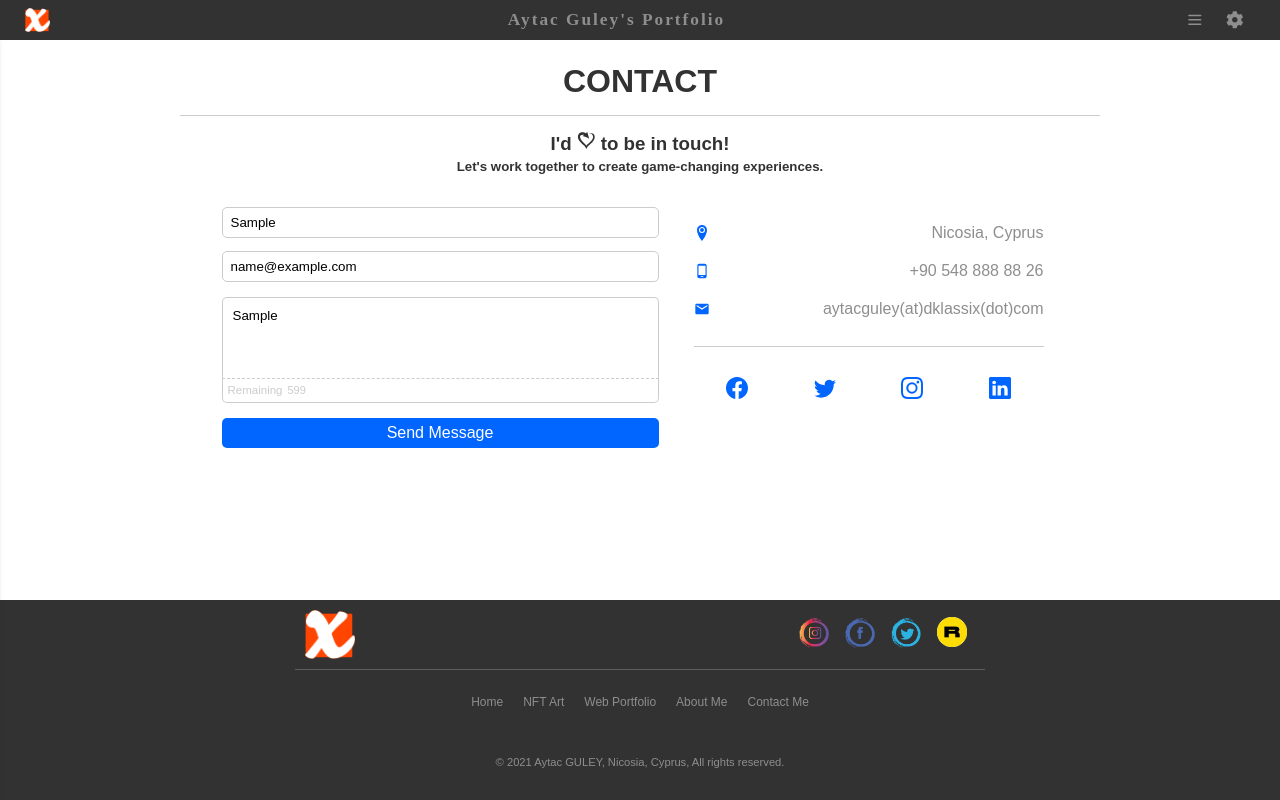
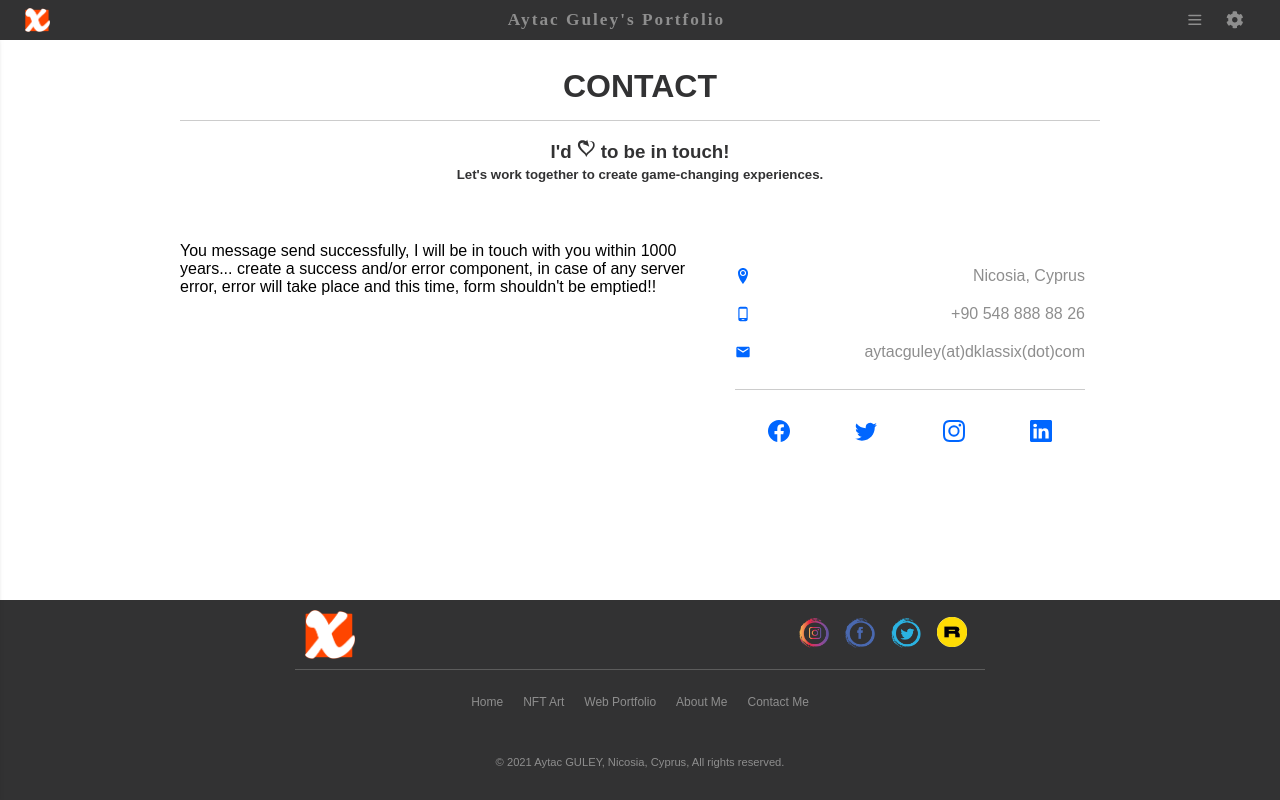
Before and after one commit to aytacg26/myportfolioweb, a React (Create React App) app: page /contact in a window 1280 px wide. Both pictures are taken after typing "Sample", "name@example.com", "Sample" into the empty fields and a click on the button "Send Message". Built offline with nearby package versions, Linux system fonts and the light colour scheme; a web font is replaced by a local one.

Commit message:
contact page revised from single useState to multi

```diff
--- a/src/components/Pages/Contact/Contact.js
+++ b/src/components/Pages/Contact/Contact.js
@@ -1,6 +1,10 @@
 import React, { useState, useEffect } from 'react';
 import { useSelector } from 'react-redux';
-import { validateName, validateEmail } from '../../../Utils/Utils';
+import {
+  validateName,
+  validateEmail,
+  validateMessage,
+} from '../../../Utils/Utils';
 import { GiSelfLove } from 'react-icons/gi';
 import { ImLocation2 } from 'react-icons/im';
 import { MdPhoneAndroid, MdEmail } from 'react-icons/md';
@@ -17,33 +21,89 @@ const messages = [
 ];
 
 const Contact = () => {
-  const [formData, setFormData] = useState({
-    name: '',
-    email: '',
-    message: '',
-  });
-  const [isValidName, setIsValidName] = useState(false);
-  const [isValidEmail, setIsValidEmail] = useState(false);
-  const [isValidMessage, setIsValidMessage] = useState(false);
+  const [name, setName] = useState('');
+  const [email, setEmail] = useState('');
+  const [message, setMessage] = useState('');
+  const [isValidName, setIsValidName] = useState(true);
+  const [isValidEmail, setIsValidEmail] = useState(true);
+  const [isValidMessage, setIsValidMessage] = useState(true);
   const [contactHeading, setContactHeading] = useState(0);
+  const [messageSend, setMessageSend] = useState(false);
 
   const { darkMode } = useSelector((state) => state.mode);
 
-  const { name, email, message } = formData;
+  /*@TODO :
+    -check validation onBlur
+
+    -validations must be false initially, check if user enters a input and leaves it empty
+    then run the error mechanism
+
+    -validation in entryHandlers will be dependent to another state, therefore
+    we need to use useReducer instead of multiple useStates and validation functions
+    must be used in enteryHandlers before setting validations to true.
+
+    - After completion of backend, connect this component to redux
+
+    - create a message send component and whenever message send successfully,
+    the form will be cleared, and for 6 seconds, message send component will take place
+    instead of ContactForm component.
+  */
 
   useEffect(() => {
     const headingIndex = Math.floor(Math.random() * 4);
     setContactHeading(headingIndex);
   }, []);
 
-  const formDataHandler = (e) => {
-    const { name, value } = e.target;
-    setFormData((prevState) => ({ ...prevState, [name]: value }));
+  useEffect(() => {
+    if (messageSend) {
+      setTimeout(() => {
+        setMessageSend(false);
+      }, 6000);
+    }
+  }, [messageSend]);
+
+  const nameEntryHandler = (e) => {
+    setName(e.target.value);
+    setIsValidName(true);
+  };
+  const emailEntryHandler = (e) => {
+    setEmail(e.target.value);
+    setIsValidEmail(true);
+  };
+  const messageEntryHandler = (e) => {
+    setMessage(e.target.value);
+    setIsValidMessage(true);
   };
 
   const formSubmitHandler = (e) => {
     e.preventDefault();
-    console.log(formData);
+
+    //Validation
+    const validName = validateName(name);
+    const validEmail = validateEmail(email);
+    const validMessage = validateMessage(message);
+
+    if (validName && validEmail && validMessage.isValid) {
+      setIsValidEmail(true);
+      setIsValidMessage(true);
+      setIsValidName(true);
+
+      const message = { name, email, message: validMessage.message };
+
+      setName('');
+      setEmail('');
+      setMessage('');
+      setMessageSend(true);
+
+      console.log(message);
+    } else {
+      setIsValidName(validName);
+      setIsValidEmail(validEmail);
+      setIsValidMessage(validMessage.isValid);
+      console.log(validName);
+      console.log(validEmail);
+      console.log(validMessage);
+    }
   };
 
   return (
@@ -58,19 +118,29 @@ const Contact = () => {
       </div>
       <div className={classes.ContactSection}>
         <div>
+          {!messageSend && (
             <ContactForm
               name={name}
               email={email}
               message={message}
-            nameHandler={formDataHandler}
-            emailHandler={formDataHandler}
-            messageHandler={formDataHandler}
+              nameHandler={nameEntryHandler}
+              emailHandler={emailEntryHandler}
+              messageHandler={messageEntryHandler}
               onSubmit={formSubmitHandler}
               isDarkMode={darkMode}
-            invalidMessage={isValidMessage}
-            invalidName={isValidName}
-            invalidEmail={isValidEmail}
+              validMessage={isValidMessage}
+              validName={isValidName}
+              validEmail={isValidEmail}
             />
+          )}
+          {messageSend && (
+            <p>
+              You message send successfully, I will be in touch with you within
+              1000 years... create a success and/or error component, in case of
+              any server error, error will take place and this time, form
+              shouldn't be emptied!!
+            </p>
+          )}
         </div>
         <div className={classes.ContactDetailsContainer}>
           <div
--- a/src/components/Pages/Contact/Contact.module.css
+++ b/src/components/Pages/Contact/Contact.module.css
@@ -4,7 +4,7 @@
   width: 100%;
   align-items: center;
   justify-content: center;
-  padding: 20px 0;
+  padding: 25px 0;
 }
 
 .Headings {
@@ -13,6 +13,7 @@
   align-items: center;
 
   width: 100%;
+  margin-bottom: 35px;
 }
 
 .Headings h1 {
@@ -23,7 +24,7 @@
   border-bottom: 1px solid #ccc;
   width: 100%;
   text-align: center;
-  margin-bottom: 15px;
+  margin-bottom: 18px;
 }
 
 .Headings h3 {
@@ -106,8 +107,16 @@
 }
 
 @media (max-width: 900px) {
+  .ContactContainer {
+    padding: 15px 0;
+  }
+
   .ContactSection {
     flex-flow: column;
+  }
+
+  .Headings {
+    margin-bottom: 10px;
   }
 
   .Headings h5 {
--- a/src/components/Pages/Contact/ContactForm/ContactForm.js
+++ b/src/components/Pages/Contact/ContactForm/ContactForm.js
@@ -1,4 +1,4 @@
-import React from 'react';
+import React, { Fragment } from 'react';
 import TextArea from '../../../UI/TextArea/TextArea';
 import classes from './ContactForm.module.css';
 
@@ -9,31 +9,32 @@ const ContactForm = ({
   nameHandler,
   emailHandler,
   messageHandler,
-  invalidMessage,
-  invalidName,
-  invalidEmail,
+  validMessage,
+  validName,
+  validEmail,
   onSubmit,
   isDarkMode,
 }) => {
   return (
+    <Fragment>
       <form onSubmit={onSubmit} className={classes.MessageForm}>
         <input
           type='text'
-        maxLength='35'
-        minLength='2'
           value={name}
           onChange={nameHandler}
           placeholder='Full Name'
           name='name'
           autoComplete='off'
+          className={`${!validName && classes.invalidInput}`}
         />
         <input
-        type='email'
+          type='text'
           value={email}
           onChange={emailHandler}
           placeholder='Email'
           name='email'
           autoComplete='off'
+          className={`${!validEmail && classes.invalidInput}`}
         />
         <TextArea
           name='message'
@@ -42,13 +43,23 @@ const ContactForm = ({
           maxLength='600'
           counterText='Remaining'
           onChange={messageHandler}
-        notValid={invalidMessage}
+          notValid={!validMessage}
           placeholder='Please enter your message...'
         />
         <button className={isDarkMode ? classes.darkMode : ''}>
           Send Message
         </button>
       </form>
+      {(!validMessage || !validEmail || !validName) && (
+        <div className={classes.ErrorMessages}>
+          {!validName && <p>Please enter a valid name!</p>}
+          {!validEmail && <p>Please enter a valid email!</p>}
+          {!validMessage && (
+            <p>Please enter a valid message! message cannot be empty</p>
+          )}
+        </div>
+      )}
+    </Fragment>
   );
 };
 
--- a/src/components/Pages/Contact/ContactForm/ContactForm.module.css
+++ b/src/components/Pages/Contact/ContactForm/ContactForm.module.css
@@ -43,6 +43,26 @@
   background: rgb(104, 155, 2);
 }
 
+.invalidInput {
+  border: 1px solid rgba(255, 42, 42, 0.6) !important;
+  background-color: rgba(255, 42, 42, 0.6);
+}
+
+.invalidInput:focus {
+  box-shadow: 0 0 6px red !important;
+}
+
+.ErrorMessages {
+  padding: 10px;
+  font-size: 0.75em;
+  color: rgba(255, 42, 42, 0.9);
+  font-style: italic;
+}
+
+.ErrorMessages p {
+  margin-bottom: 4px;
+}
+
 @media (max-width: 900px) {
   .MessageForm {
     margin: 0 5px;
```
Lines whose indentation alone changed are shown as unchanged.
